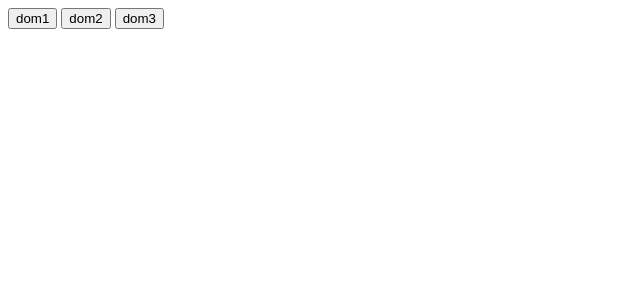
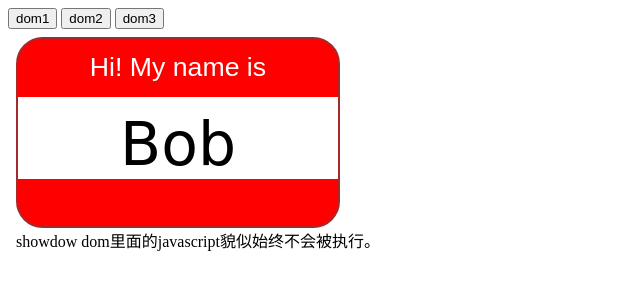
Before and after one commit to gastrodia/try-shadow, a plain HTML site: page index.html in a window 1280 px wide. Both pictures are taken after a click on the button "dom1". Shown: the whole page, without its empty margins (0-640 px from the left). Drawn offline with Linux system fonts and the light colour scheme.

Commit message:
尝试iframe方式

```diff
--- /dev/null
+++ b/iframe.js
@@ -0,0 +1,55 @@
+var controller = [
+	{
+		btn:"#dom1",
+		page:"/dom1.html"
+	},
+	{
+		btn:"#dom2",
+		page:"/dom2.html"
+	},
+	{
+		btn:"#dom3",
+		page:"/dom3.html"
+	}
+];
+
+
+for(var i in controller){
+	var ctrl = controller[i];
+	bind(ctrl);
+}
+
+function bind(ctrl){
+	var area = Area(ctrl.page);
+	var btn = document.querySelector(ctrl.btn);
+	btn.addEventListener("click",function(){
+		area.trigger();
+	});
+}
+
+var showing = null;
+
+function Area(url){
+	var area = document.createElement("div");
+	area.style.display = "none";
+	var iframe = document.createElement("iframe");
+	iframe.style.width = "100%";
+	iframe.style.height = "100%";
+	iframe.style.border = "none";
+	iframe.src = url;
+	area.appendChild(iframe);
+	var body = document.querySelector("body");
+	body.appendChild(area);
+	area.trigger = function(){
+		if(area.style.display == "none"){
+			if(showing){
+				showing.style.display = "none";
+			}
+			area.style.display = "";
+			showing = area;
+		}else{
+			area.style.display = "none";
+		}
+	};
+	return area;
+}
--- a/index.html
+++ b/index.html
@@ -7,8 +7,6 @@
 <button id="dom2">dom2</button>
 <button id="dom3">dom3</button>
 
-<div id="area1" style="display:none"></div>
-<div id="area2" style="display:none"></div>
-<div id="area3" style="display:none"></div>
 
-<script type="text/javascript" src="main.js"></script>
+
+<script type="text/javascript" src="iframe.js"></script>
```
Also changed, not shown: showdom.js (renamed from main.js).
